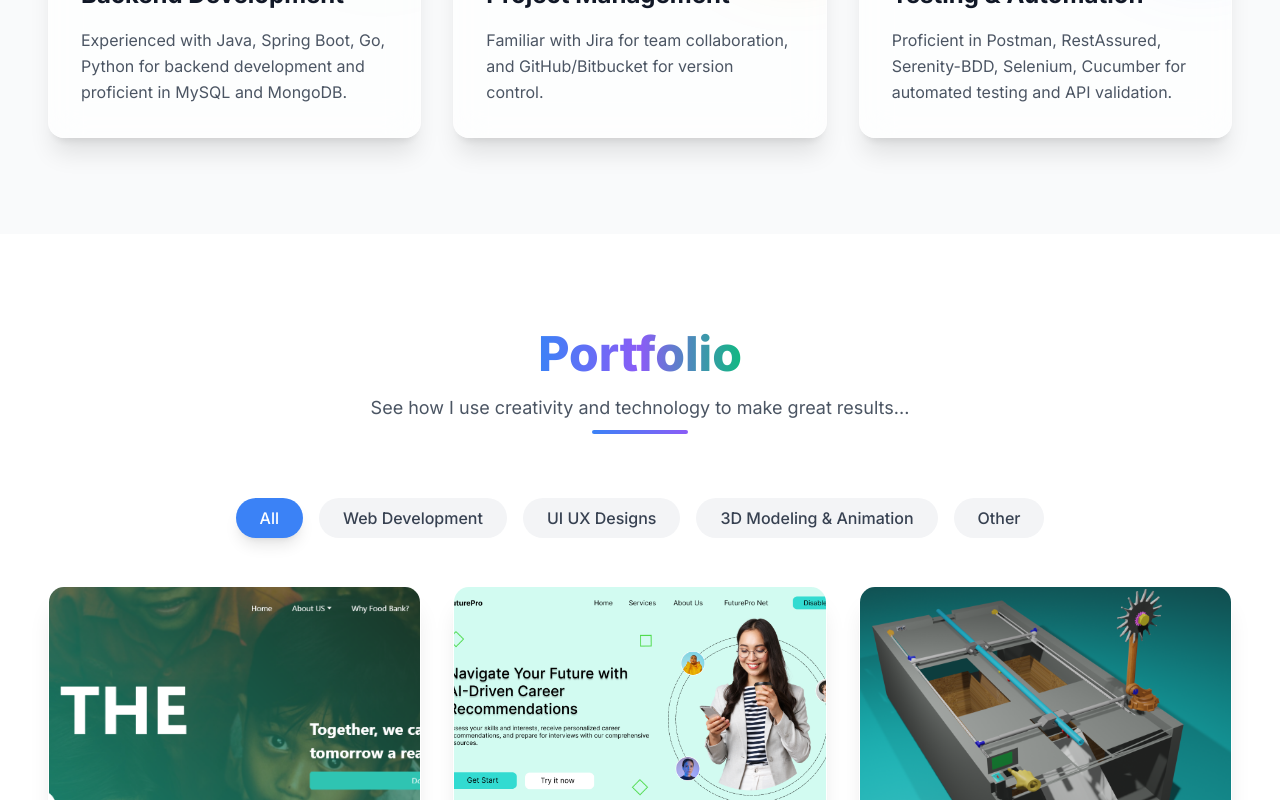
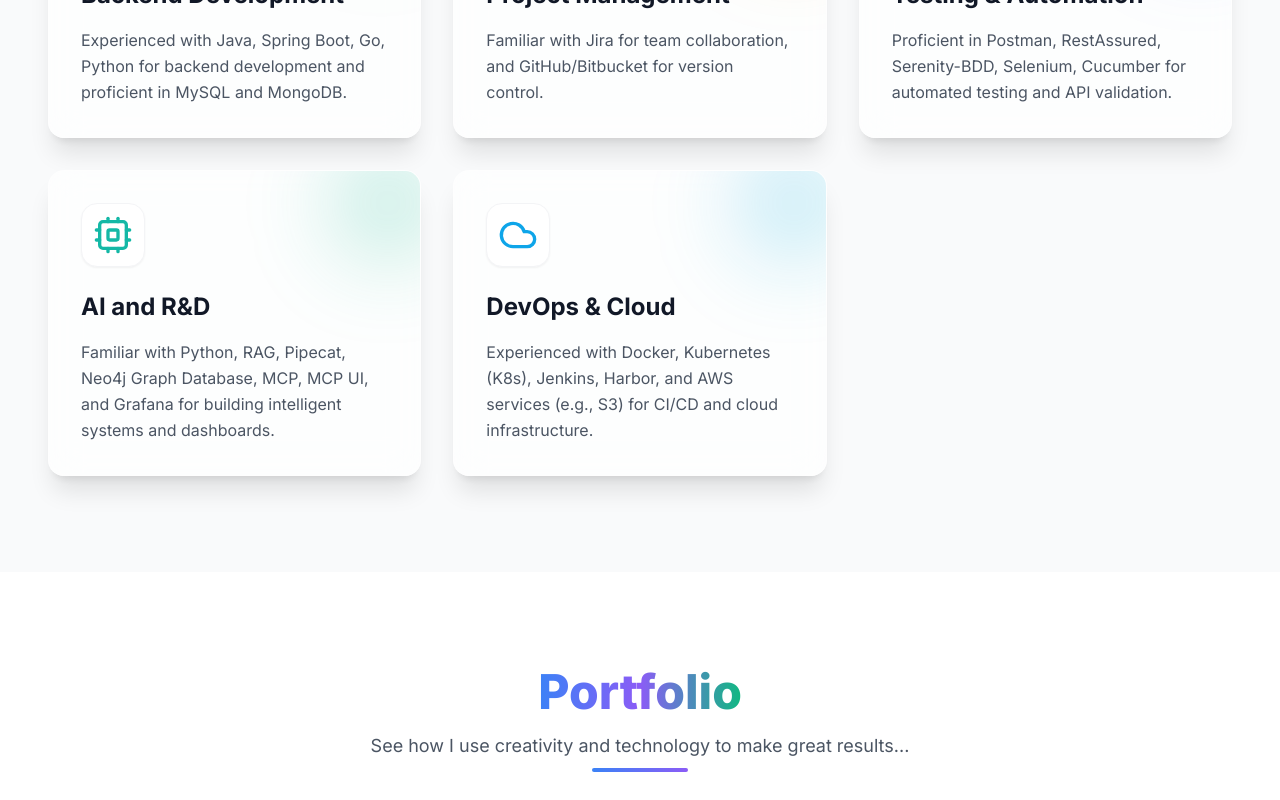
Before and after one commit to ASHEN99999/Portfolio, a React (Vite) app: page / in a window 1280 px wide. Shown: the part 4480-5280 px from the top of the page. Built offline with nearby package versions, Linux system fonts and the light colour scheme.

Commit message:
feat: expand Skills section with AI/R&D and DevOps/Cloud expertise

```diff
--- a/src/sections/Skills.jsx
+++ b/src/sections/Skills.jsx
@@ -1,7 +1,7 @@
 import React from 'react';
 import { motion } from 'framer-motion';
 import SectionHeader from '../components/SectionHeader';
-import { Globe, PenTool, Layout, Database, Kanban, TestTube } from 'lucide-react';
+import { Globe, PenTool, Layout, Database, Kanban, TestTube, Cpu, Cloud } from 'lucide-react';
 
 const skillsData = [
     {
@@ -39,6 +39,18 @@ const skillsData = [
         desc: 'Proficient in Postman, RestAssured, Serenity-BDD, Selenium, Cucumber for automated testing and API validation.',
         icon: <TestTube size={40} className="text-indigo-500" />,
         color: 'from-indigo-500/20 to-blue-500/20'
+    },
+    {
+        title: 'AI and R&D',
+        desc: 'Familiar with Python, RAG, Pipecat, Neo4j Graph Database, MCP, MCP UI, and Grafana for building intelligent systems and dashboards.',
+        icon: <Cpu size={40} className="text-teal-500" />,
+        color: 'from-teal-500/20 to-emerald-500/20'
+    },
+    {
+        title: 'DevOps & Cloud',
+        desc: 'Experienced with Docker, Kubernetes (K8s), Jenkins, Harbor, and AWS services (e.g., S3) for CI/CD and cloud infrastructure.',
+        icon: <Cloud size={40} className="text-sky-500" />,
+        color: 'from-sky-500/20 to-cyan-500/20'
     }
 ];
 
```
